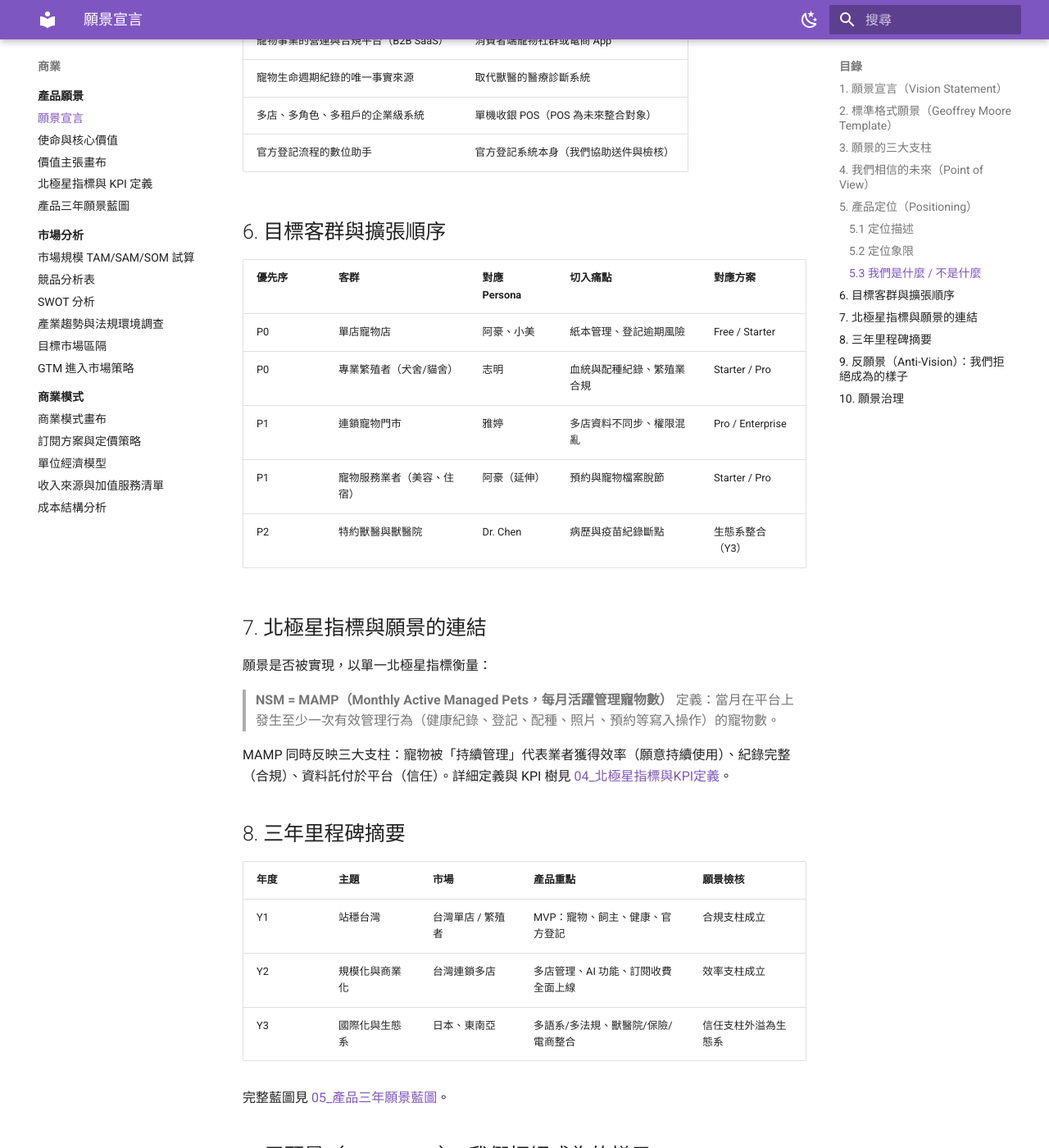
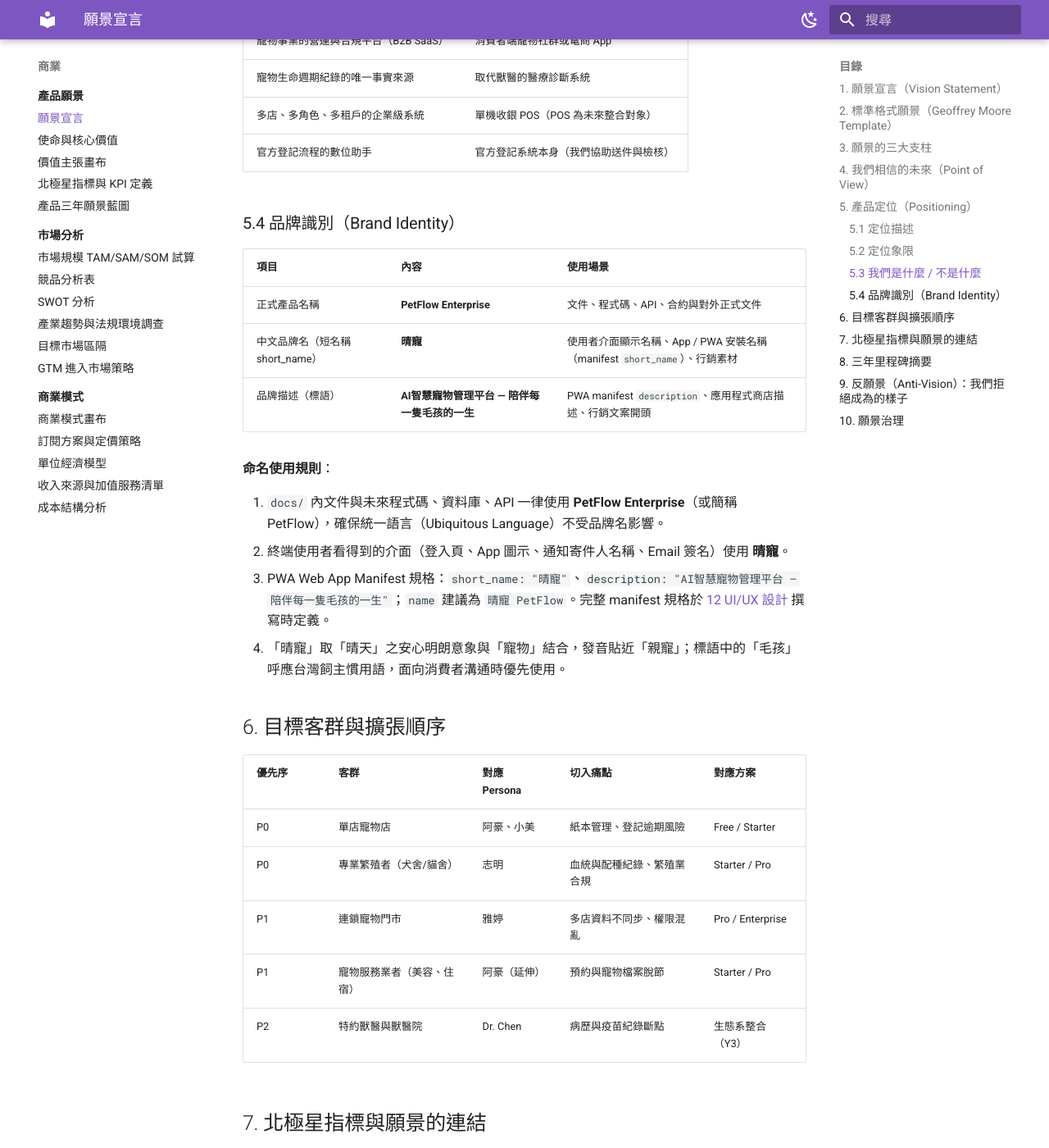
Before and after one commit to opopwowo/petflow-docs-archived, an MkDocs documentation site: the page built from docs/01_產品願景/01_願景宣言.md, in a window 1280 px wide and 1400 px high, scrolled down 3237 px. Shown: the whole window at 82% size. Built offline with MkDocs 1.6.1 and Material for MkDocs 9.7.7, drawn with Linux system fonts in a browser that asks for light colours.

Commit message:
docs(品牌): 確立中文品牌名「晴寵」與品牌標語
- 願景宣言新增 §5.4 品牌識別:正式名稱 PetFlow Enterprise、短名稱(short_name)晴寵、標語「AI智慧寵物管理平台 — 陪伴每一隻毛孩的一生」與命名使用規則
- README、docs/index.md、mkdocs 站名同步加入品牌名與標語
- CHANGELOG 記錄於 Unreleased

Co-Authored-By: Claude Fable 5 <noreply@anthropic.com>
Claude-Session: https://claude.ai/code/session_01Tvj5Jb3eXrCEcKVCLQQ6wS

```diff
--- a/docs/01_產品願景/01_願景宣言.md
+++ b/docs/01_產品願景/01_願景宣言.md
@@ -97,6 +97,21 @@ quadrantChart
 | 多店、多角色、多租戶的企業級系統 | 單機收銀 POS（POS 為未來整合對象） |
 | 官方登記流程的數位助手 | 官方登記系統本身（我們協助送件與檢核） |
 
+### 5.4 品牌識別（Brand Identity）
+
+| 項目 | 內容 | 使用場景 |
+| --- | --- | --- |
+| 正式產品名稱 | **PetFlow Enterprise** | 文件、程式碼、API、合約與對外正式文件 |
+| 中文品牌名（短名稱 short_name） | **晴寵** | 使用者介面顯示名稱、App / PWA 安裝名稱（manifest `short_name`）、行銷素材 |
+| 品牌描述（標語） | **AI智慧寵物管理平台 — 陪伴每一隻毛孩的一生** | PWA manifest `description`、應用程式商店描述、行銷文案開頭 |
+
+**命名使用規則**：
+
+1. `docs/` 內文件與未來程式碼、資料庫、API 一律使用 **PetFlow Enterprise**（或簡稱 PetFlow），確保統一語言（Ubiquitous Language）不受品牌名影響。
+2. 終端使用者看得到的介面（登入頁、App 圖示、通知寄件人名稱、Email 簽名）使用 **晴寵**。
+3. PWA Web App Manifest 規格：`short_name: "晴寵"`、`description: "AI智慧寵物管理平台 — 陪伴每一隻毛孩的一生"`；`name` 建議為 `晴寵 PetFlow`。完整 manifest 規格於 [12 UI/UX 設計](../12_UIUX設計/README.md) 撰寫時定義。
+4. 「晴寵」取「晴天」之安心明朗意象與「寵物」結合，發音貼近「親寵」；標語中的「毛孩」呼應台灣飼主慣用語，面向消費者溝通時優先使用。
+
 ## 6. 目標客群與擴張順序
 
 | 優先序 | 客群 | 對應 Persona | 切入痛點 | 對應方案 |
--- a/mkdocs.yml
+++ b/mkdocs.yml
@@ -1,5 +1,5 @@
-site_name: PetFlow Enterprise 官方文件
-site_description: 寵物事業一站式 SaaS 管理平台 — 官方產品文件（PRD / BRD / 架構 / 設計）
+site_name: PetFlow Enterprise（晴寵）官方文件
+site_description: 晴寵 — AI智慧寵物管理平台，陪伴每一隻毛孩的一生。官方產品文件（PRD / BRD / 架構 / 設計）
 site_author: PetFlow Enterprise Team
 copyright: Copyright &copy; PetFlow Enterprise
 
```
Also changed, not shown: CHANGELOG.md (+1 -0 lines), README.md (+5 -2 lines), docs/index.md (+3 -3 lines).
